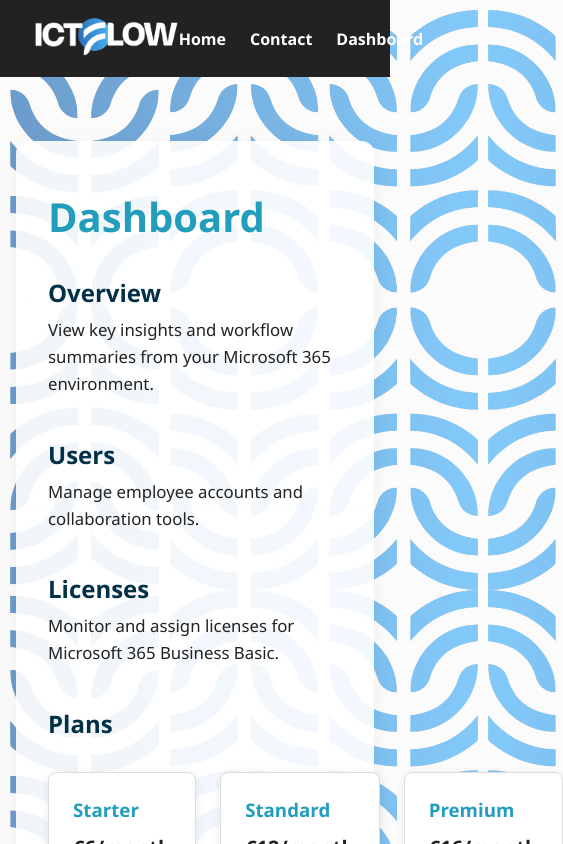
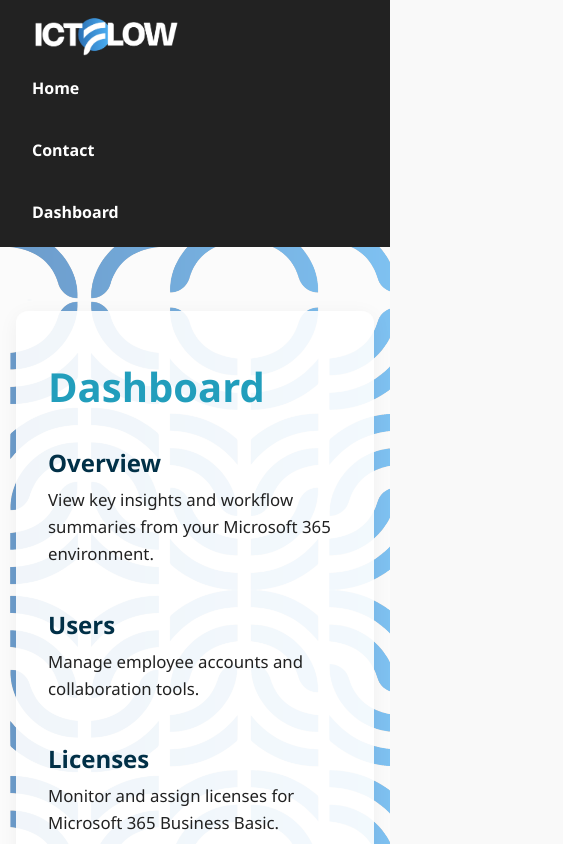
Before and after one commit to furkanturkmen/ictflow-website, a React (Create React App) app: page /dashboard in a window 390 px wide. Shown: the top 844 px of the page, 563 px wide, since content can reach past the window. Built offline with nearby package versions, Linux system fonts and the light colour scheme; a web font is replaced by a local one.

Commit message:
Fixed responsiveness

```diff
--- a/package.json
+++ b/package.json
@@ -8,7 +8,7 @@
     "react-dom": "^18.2.0",
     "react-icons": "^4.10.1",
     "react-router-dom": "^6.30.0",
-    "react-scripts": "5.0.1",
+    "react-scripts": "^5.0.1",
     "styled-components": "^5.3.11"
   },
   "scripts": {
--- a/src/App.js
+++ b/src/App.js
@@ -13,6 +13,13 @@ const Navbar = styled.nav`
   display: flex;
   justify-content: space-between;
   align-items: center;
+  flex-wrap: wrap;
+
+  @media (max-width: 768px) {
+    flex-direction: column;
+    align-items: flex-start;
+    gap: 0.5rem;
+  }
 `;
 
 const NavLinks = styled.div`
@@ -24,12 +31,33 @@ const NavLinks = styled.div`
     text-decoration: none;
     font-weight: bold;
   }
+
+  @media (max-width: 768px) {
+    flex-direction: column;
+    width: 100%;
+    a {
+      padding: 0.5rem 0;
+    }
+  }
+`;
+
+const GlobalWrapper = styled.div`
+  @media (max-width: 768px) {
+    .plans-wrapper {
+      flex-direction: column;
+    }
+
+    .plan-card {
+      width: 100% !important;
+    }
+  }
 `;
 
 function App() {
   return (
     <Router>
       <GlobalStyle />
+      <GlobalWrapper>
         <Navbar>
           <Link to="/">
             <img src="/assets/ictflow_logo_white_bgless.png" alt="ICT Flow Logo" style={{ height: '40px' }} />
@@ -45,6 +73,7 @@ function App() {
           <Route path="/contact" element={<ContactPage />} />
           <Route path="/dashboard" element={<DashboardPage />} />
         </Routes>
+      </GlobalWrapper>
     </Router>
   );
 }
--- a/src/DashboardPage.js
+++ b/src/DashboardPage.js
@@ -8,7 +8,7 @@ const Page = styled.div`
   padding: 4rem 1rem;
   min-height: 100vh;
 `;
-``
+
 const Container = styled.div`
   background-color: rgba(255, 255, 255, 0.9);
   padding: 3rem 2rem;
@@ -149,9 +149,9 @@ export default function DashboardPage() {
         </Section>
         <Section>
           <Heading>Plans</Heading>
-          <PlansWrapper>
+          <PlansWrapper className="plans-wrapper">
             {['Starter', 'Standard', 'Premium'].map((name, idx) => (
-              <Plan key={name}>
+              <Plan key={name} className="plan-card">
                 <PlanTitle>{name}</PlanTitle>
                 <PlanPrice>{['€6/month', '€12/month', '€16/month'][idx]}</PlanPrice>
                 <PlanFeatures>
```
Also changed, not shown: 3 other files (tests, documents, lock files or other folders). Lines whose indentation alone changed are shown as unchanged.
